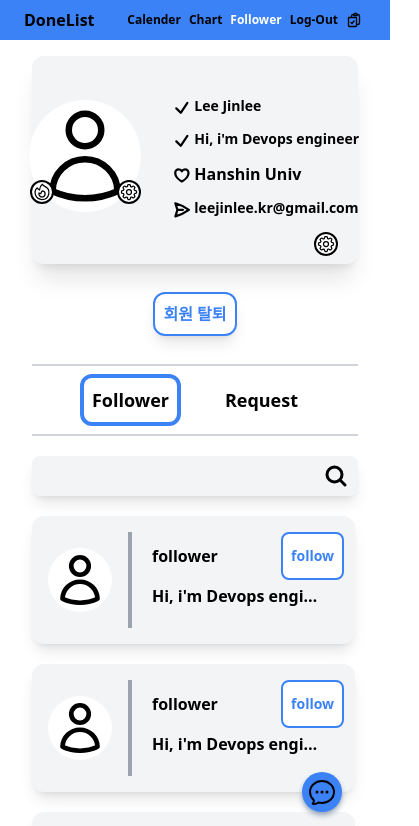
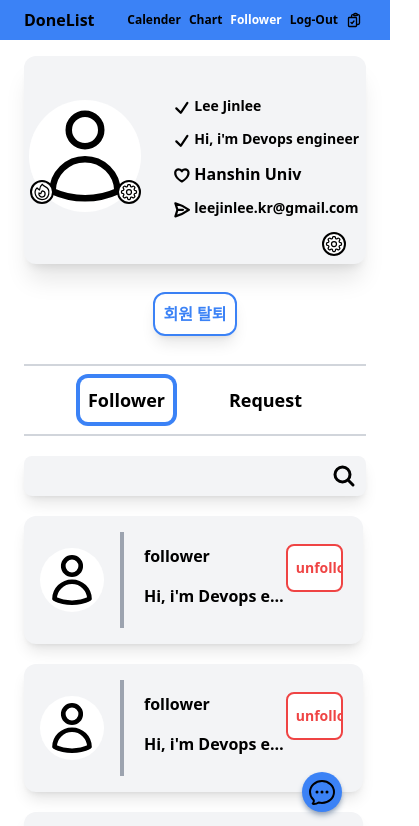
Before and after one commit to comko123/markup-copy, a Next.js app: page /follower in a window 390 px wide. Shown: the top 826 px of the page, 419 px wide, since content can reach past the window. Built offline with nearby package versions, Linux system fonts and the light colour scheme.

Commit message:
fix : 팔로워 페이지 반응형 디자인 수정

```diff
--- a/src/pages/follower/index.tsx
+++ b/src/pages/follower/index.tsx
@@ -14,7 +14,7 @@ const Profil:NextPage = () => {
   const {login} =  useRecoilValue(loginAtom)
   useLoginCheck(login)
     return(<LayOut login={login}>
-      <main className="flex flex-col lg:flex-row mx-8 md:mx-10 my-10">
+      <main className="flex flex-col lg:flex-row mx-6 md:mx-10 my-10">
        <nav className="border-b-2 lg:border-r-2 lg:border-b-transparent border-gray-300 w-full lg:w-[32%] h-max lg:pr-5">
        <div className={`bg-gray-100 pt-7 lg:pt-0 w-full lg:w-[95%] ${state.profilState?"h-52 lg:h-80 ":"pt-10 h-60 lg:h-[25rem]"} flex justify-center lg:flex-col rounded-xl px-2 relative shadow-xl`}>
        <div className="h-[35%] mt-4 lg:mt-0">
@@ -117,7 +117,7 @@ className={`w-6 h-6 bg-white border-2 border-black rounded-full absolute ${state
   state.follower?
   <div className="mt-5 [&>*:nth-child(even)]:my-5">
   {Array(5).fill({avatar:"",name:"follower",
-   timeLine:"Hi, i'm Devops engineer follower.",follow:true}).map((item,index)=>{return(
+   timeLine:"Hi, i'm Devops engineer follower.",follow:false}).map((item,index)=>{return(
    <div key={index} className=" lg:my-5 lg:ml-9 bg-gray-100 rounded-xl flex h-32 w-[99%] lg:w-[90%] p-4 shadow-lg">
        <div className="flex items-center justify-center">{item.avatar?
        <svg xmlns="http://www.w3.org/2000/svg" fill="none" viewBox="0 0 24 24" strokeWidth={2} stroke="currentColor"
@@ -127,16 +127,17 @@ className={`w-6 h-6 bg-white border-2 border-black rounded-full absolute ${state
      <svg xmlns="http://www.w3.org/2000/svg" fill="none" viewBox="0 0 24 24" strokeWidth={2} stroke="currentColor"
      className="w-16 lg:w-20 aspect-square p-1 bg-white rounded-full mr-4">
  <path strokeLinecap="round" strokeLinejoin="round" d="M15.75 6a3.75 3.75 0 11-7.5 0 3.75 3.75 0 017.5 0zM4.501 20.118a7.5 7.5 0 0114.998 0A17.933 17.933 0 0112 21.75c-2.676 0-5.216-.584-7.499-1.632z" />
-</svg>
-}</div>
-<div className="border-l-4 border-gray-400 pl-5 flex w-full justify-between relative">
-<div className=" pt-3 max-w-xs w-[70%]">
+</svg>}</div>
+<div className="border-l-4 border-gray-400 pl-5 w-full justify-between overflow-x-hidden md:overflow-x-visible">
+<div className=" pt-3 w-[70%] md:w-full grid grid-cols-betch md:flex justify-between" >
+<div className="w-[40vw] lg:w-[30vw]">
 <div className="font-bold w-max lg:w-full overflow-hidden text-ellipsis whitespace-nowrap">{item.name}</div>
 <div className="pt-4 font-bold w-[90%] lg:w-full overflow-hidden text-ellipsis whitespace-nowrap">{item.timeLine}</div>
 </div>
 <input type="button" value={item.follow?"follow":"unfollow"}
-className={`border-2 rounded-lg text-sm h-12 px-2 font-bold relative top-0 md:top-5 right-[28%] md:right-[4%] lg:right-4 bg-white cursor-pointer
+className={`border-2 rounded-lg text-sm h-12 px-2 font-bold bg-white cursor-pointer
 ${item.follow?"border-blue-500 text-blue-500 hover:bg-blue-500 hover:text-white":"border-red-500 text-red-500 hover:bg-red-500 hover:text-white"}`}/>
+</div>
 </div>
    </div>)})}
   </div>
@@ -153,16 +154,17 @@ ${item.follow?"border-blue-500 text-blue-500 hover:bg-blue-500 hover:text-white"
       <svg xmlns="http://www.w3.org/2000/svg" fill="none" viewBox="0 0 24 24" strokeWidth={2} stroke="currentColor"
       className="w-16 lg:w-20 aspect-square p-1 bg-white rounded-full mr-4">
   <path strokeLinecap="round" strokeLinejoin="round" d="M15.75 6a3.75 3.75 0 11-7.5 0 3.75 3.75 0 017.5 0zM4.501 20.118a7.5 7.5 0 0114.998 0A17.933 17.933 0 0112 21.75c-2.676 0-5.216-.584-7.499-1.632z" />
- </svg>
- }</div>
- <div className="border-l-4 border-gray-400 pl-5 flex w-full justify-between relative">
- <div className=" pt-3 max-w-xs w-[70%]">
+ </svg>}</div>
+ <div className="border-l-4 border-gray-400 pl-5 w-full justify-between overflow-x-hidden md:overflow-x-visible">
+ <div className=" pt-3 w-[70%] md:w-full grid grid-cols-betch md:flex justify-between" >
+ <div className="w-[40vw] lg:w-[30vw]">
  <div className="font-bold w-max lg:w-full overflow-hidden text-ellipsis whitespace-nowrap">{item.name}</div>
  <div className="pt-4 font-bold w-[90%] lg:w-full overflow-hidden text-ellipsis whitespace-nowrap">{item.timeLine}</div>
  </div>
  <input type="button" value={item.follow?"follow":"unfollow"}
- className={`border-2 rounded-lg text-sm h-12 px-2 font-bold relative top-0 md:top-5 right-[28%] md:right-[4%] lg:right-4 bg-white cursor-pointer
+ className={`border-2 rounded-lg text-sm h-12 px-2 font-bold bg-white cursor-pointer
  ${item.follow?"border-blue-500 text-blue-500 hover:bg-blue-500 hover:text-white":"border-red-500 text-red-500 hover:bg-red-500 hover:text-white"}`}/>
+ </div>
  </div>
     </div>)})}
   </div>
--- a/tailwind.config.js
+++ b/tailwind.config.js
@@ -2,7 +2,11 @@
 module.exports = {
   content: ['./src/**/*.{js,jsx,ts,tsx}'],
   theme: {
-    extend: {fontSize:{vxs:["8px"]}
+    extend: {fontSize:{vxs:["8px"]},
+    gridTemplateColumns:
+      {
+        'betch': '100% 40%',
+      }
   }
   },
   plugins: [require('tailwind-scrollbar-hide')],
```
